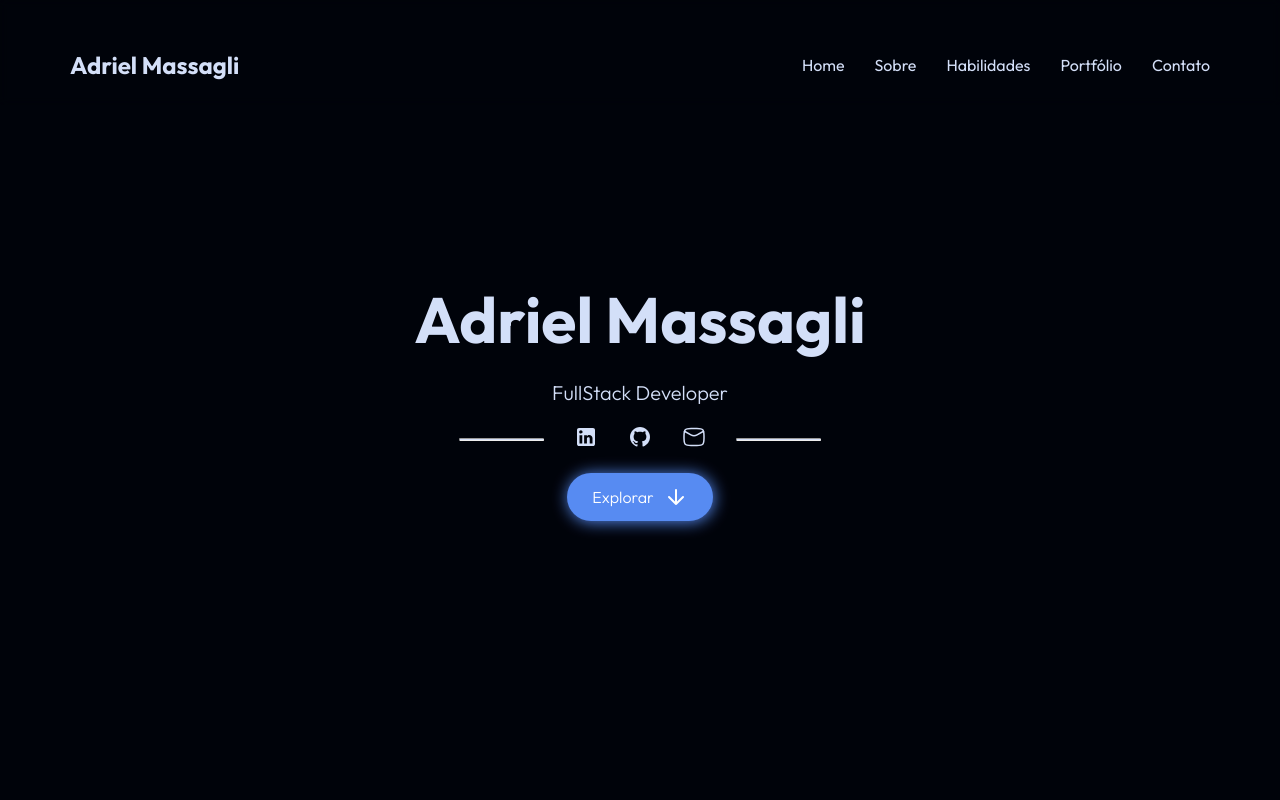
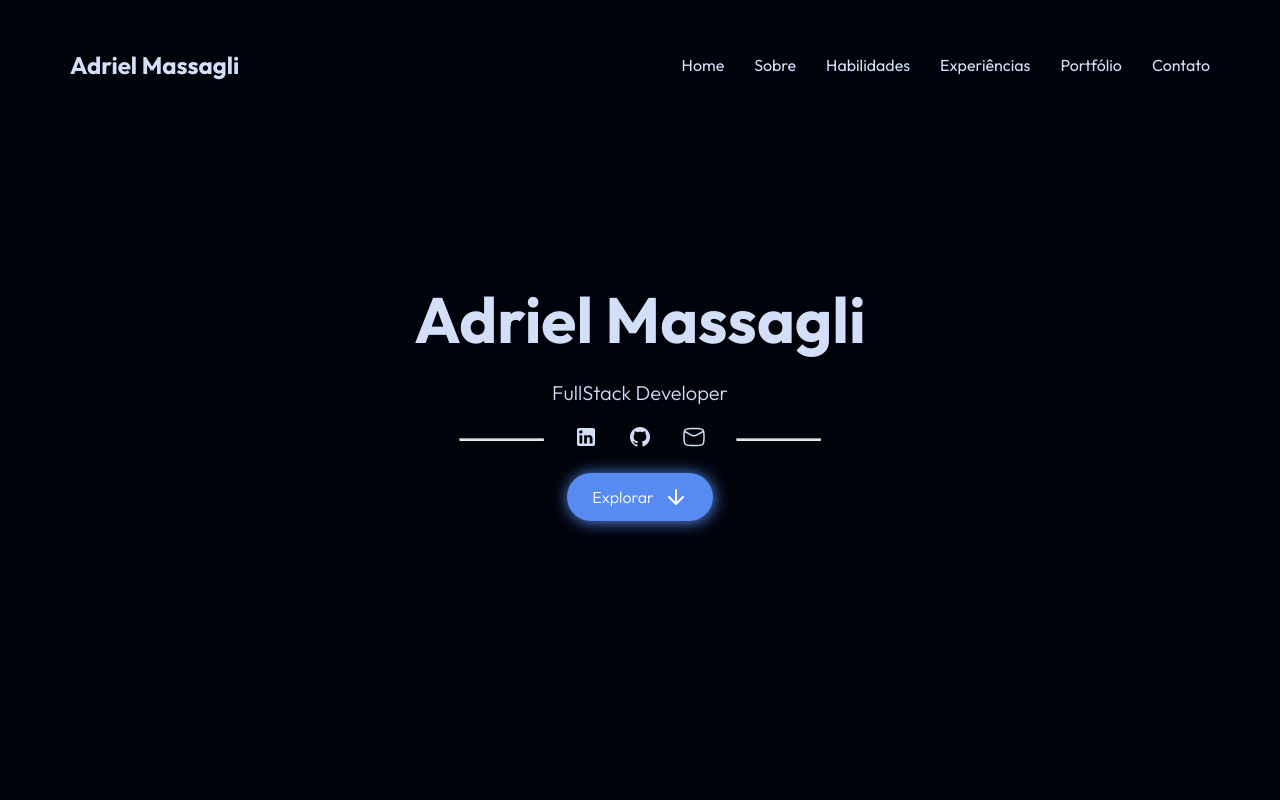
Before and after one commit to Massagli/web-portfolio, a React (Create React App) app: page / in a window 1280 px wide. Shown: the top 800 px of the page. Built offline with nearby package versions, Linux system fonts and the light colour scheme.

Commit message:
adding head links

```diff
--- a/package.json
+++ b/package.json
@@ -11,7 +11,9 @@
     "react": "^19.2.3",
     "react-dom": "^19.2.3",
     "react-router-dom": "^7.11.0",
+    "react-router-hash-link": "^2.4.3",
     "react-scripts": "5.0.1",
+    "react-scroll": "^1.9.3",
     "web-vitals": "^2.1.4"
   },
   "scripts": {
--- a/src/components/layouts/Navbar.js
+++ b/src/components/layouts/Navbar.js
@@ -1,4 +1,8 @@
 import styles from './Navbar.module.css';
+
+import {Link} from 'react-scroll'
+
+
 
 function Navbar(){
     return(
@@ -6,11 +10,12 @@ function Navbar(){
             <div className={`${styles.nav_container}` }>
                 <h1>Adriel Massagli</h1>
                 <ul className={styles.lista}>
-                    <li className={styles.item}>Home</li>
-                    <li className={styles.item}>Sobre</li>
-                    <li className={styles.item}>Habilidades</li>
-                    <li className={styles.item}>Portfólio</li>
-                    <li className={styles.item}>Contato</li>
+                    <Link to="home" smooth={true} duration={400}> <li className={styles.item}>Home</li></Link>
+                    <Link to="about" smooth={true} duration={400}> <li className={styles.item}>Sobre</li></Link>
+                    <Link to="skills" smooth={true} duration={400}> <li className={styles.item}>Habilidades</li></Link>
+                    <Link to="experiences" smooth={true} duration={400}> <li className={styles.item}>Experiências</li></Link>
+                    <Link to="portfolio" smooth={true} duration={400}> <li className={styles.item}>Portfólio</li></Link>
+                    <Link to="contact" smooth={true} duration={400}> <li className={styles.item}>Contato</li></Link>
                 </ul>
             </div>
         </nav>
--- a/src/components/sections/About.js
+++ b/src/components/sections/About.js
@@ -5,7 +5,7 @@ import Marker from '../ui/Marker'
 
 function About(){
     return(
-        <section className={styles.about} id="about">
+        <section id="about" className={styles.about}>
             <div className={styles.image_container}>
                 <div className={styles.cicle}><img src={me} alt="my cartoon"/></div>
             </div>
--- a/src/components/sections/Contact.js
+++ b/src/components/sections/Contact.js
@@ -6,7 +6,7 @@ import { PdfIcon } from '../icons/PdfIcon'
 
 function Contact(){
     return(
-        <section className={styles.contact}>
+        <section id="contact" className={styles.contact}>
             <h1>Pronto para o próximo desafio. Vamos conversar?</h1>
             <div className={styles.contact_container}>
                 <a href="https://www.linkedin.com/in/adrielmassagli/" target="_blank" rel="noopener noreferrer"><p className={styles.names}><LinkedinIcon className={styles.icon}></LinkedinIcon> Linkedin</p></a>
--- a/src/components/sections/Experience.js
+++ b/src/components/sections/Experience.js
@@ -4,7 +4,7 @@ import styles from "./Experience.module.css";
 
 function Experience() {
   return (
-    <section className={styles.experience}>
+    <section id="experiences" className={styles.experience}>
         <Status title="Experiências"></Status>
         <div className={styles.timeline}>
             {/* ITEM 1 */}
--- a/src/components/sections/Home.js
+++ b/src/components/sections/Home.js
@@ -1,4 +1,5 @@
 import styles from "./Home.module.css"
+import {Link} from 'react-scroll'
 import arrow_down from "../../img/arrow-down.svg"
 
 import {GithubIcon} from '../icons/GithubIcon'
@@ -7,7 +8,7 @@ import {EmailIcon} from '../icons/EmailIcon'
 
 function Home(){
     return(
-        <section className={styles.home}>
+        <section id="home" className={styles.home}>
             <h1>Adriel Massagli </h1>
             <h2>FullStack Developer</h2>
             <div className={styles.icon_container}>
@@ -17,7 +18,7 @@ function Home(){
                 <a href="https://mail.google.com/mail/?view=cm&fs=1&to=adrielmassagli@gmail.com" target="_blank" rel="noopener noreferrer"><EmailIcon className={styles.icon_2}></EmailIcon></a>
                 <hr></hr>
             </div>
-            <button className={styles.button}>Explorar <img src={arrow_down} alt="arrow down"/></button>
+            <Link to="about" smooth={true} duration={600}><button className={styles.button}>Explorar <img src={arrow_down} alt="arrow down"/></button></Link>
         </section>
     )
 }
--- a/src/components/sections/Skills.js
+++ b/src/components/sections/Skills.js
@@ -18,7 +18,7 @@ import {FigmaIcon} from '../icons/FigmaIcon'
 
 function Skills(){
     return(
-        <section className={styles.skills}>
+        <section id="skills" className={styles.skills}>
             <div className={styles.title}>
                 <Status title="Habilidades"></Status>
                 <h1>Tecnologias e Habilidades</h1>
--- a/src/components/sections/Skills.module.css
+++ b/src/components/sections/Skills.module.css
@@ -12,6 +12,7 @@
     display: flex;
     flex-direction: column;
     align-items: center;
+    gap: 20px;
 }
 
 .title h1{
```
Also changed, not shown: src/App.js (+7 -0 lines), src/components/sections/About.module.css (line endings or trailing spaces), 1 other file (tests, documents, lock files or other folders).
